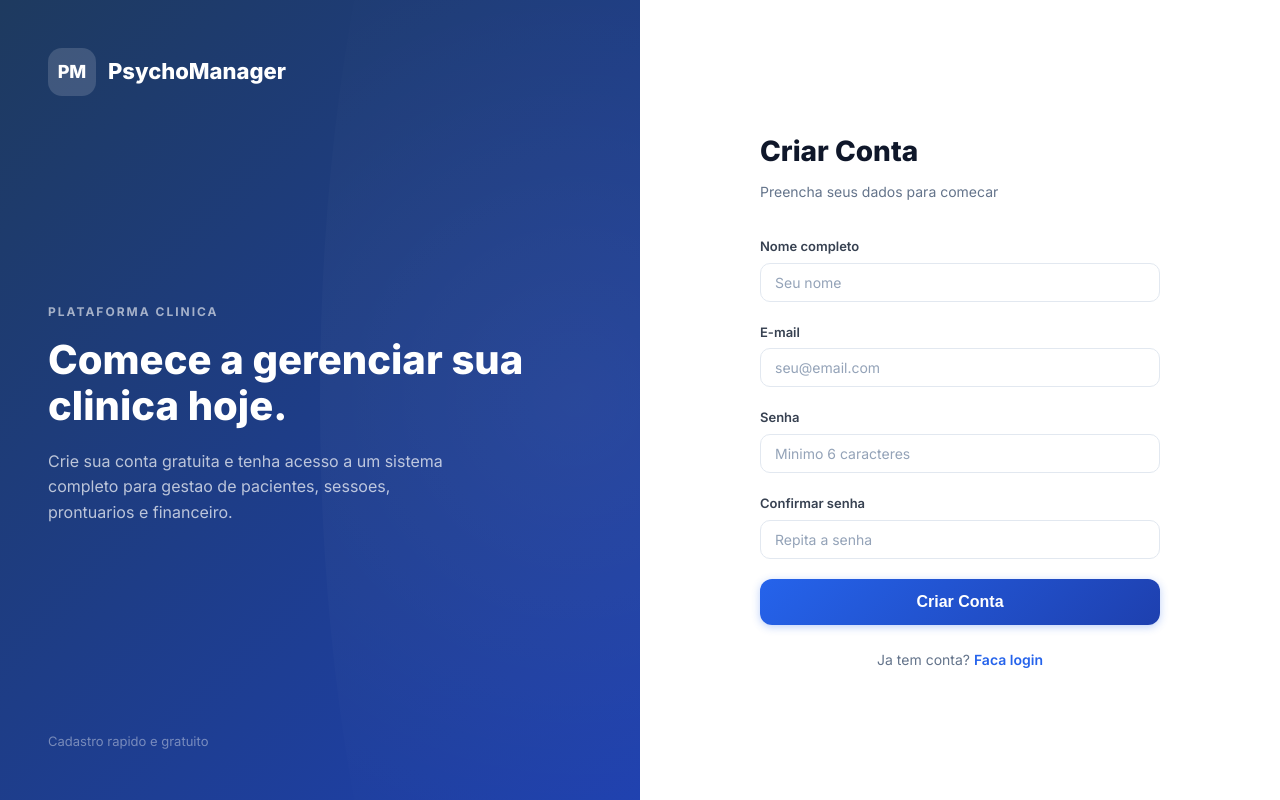
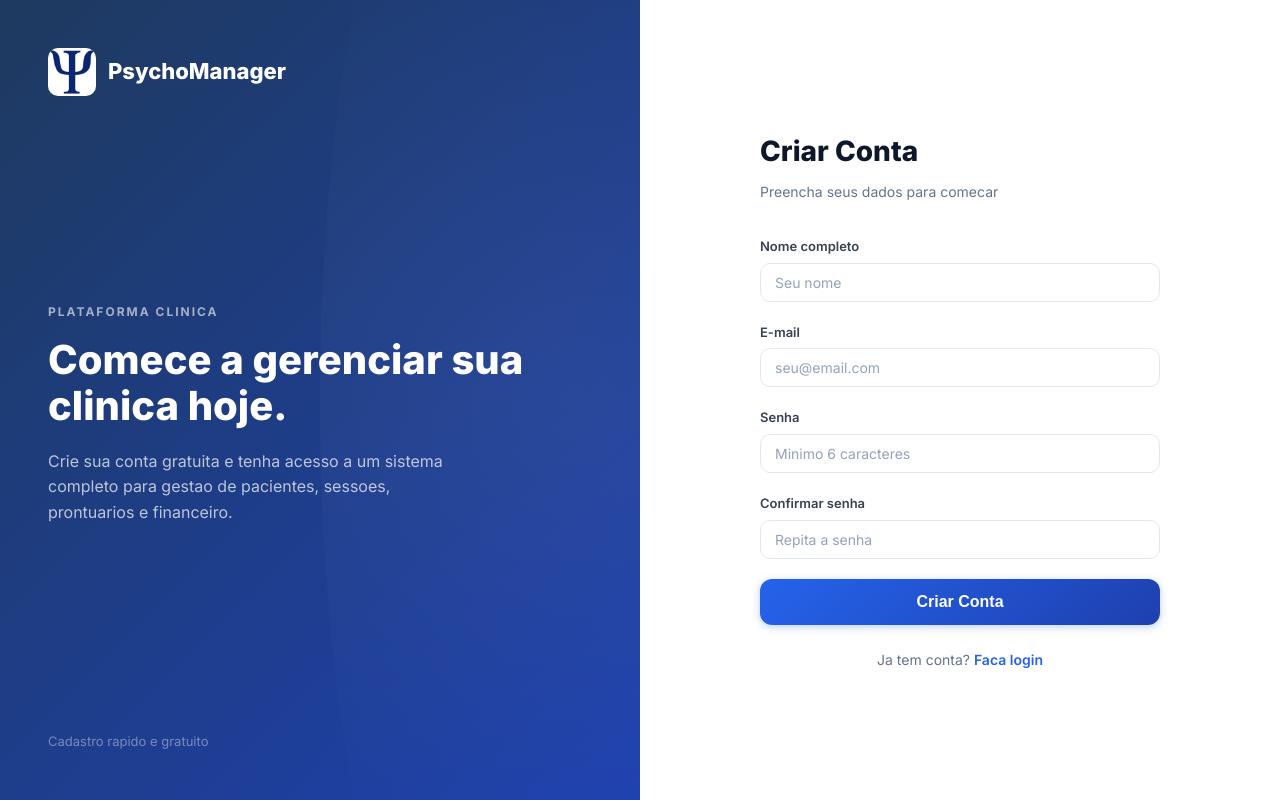
Before and after one commit to mbauad/psycho-manager, a Next.js app: page /register in a window 1280 px wide. Built offline with nearby package versions, Linux system fonts and the light colour scheme.

Commit message:
feat: atualiza logo em todas as telas e forca cache v3

```diff
--- a/src/app/alterar-senha/page.tsx
+++ b/src/app/alterar-senha/page.tsx
@@ -14,7 +14,7 @@ export default async function AlterarSenhaPage() {
     <div className="login-page">
       <section className="login-left">
         <div className="login-left-brand">
-          <div className="login-left-brand-icon">PM</div>
+          <img src="/logo.png?v=3" alt="Logo" style={{ width: 48, height: 48, borderRadius: 10, objectFit: "cover" }} />
           <span className="login-left-brand-text">PsychoManager</span>
         </div>
 
--- a/src/app/register/page.tsx
+++ b/src/app/register/page.tsx
@@ -24,7 +24,7 @@ export default function RegisterPage() {
     <div className="login-page">
       <section className="login-left">
         <div className="login-left-brand">
-          <div className="login-left-brand-icon">PM</div>
+          <img src="/logo.png?v=3" alt="Logo" style={{ width: 48, height: 48, borderRadius: 10, objectFit: "cover" }} />
           <span className="login-left-brand-text">PsychoManager</span>
         </div>
 
--- a/src/components/dashboard-shell.tsx
+++ b/src/components/dashboard-shell.tsx
@@ -39,7 +39,7 @@ function SidebarContent({ pathname, onNavigate, isAdmin }: { pathname: string; o
   return (
     <div>
       <div className="sidebar-brand">
-        <img src="/logo.png?v=2" alt="PsychoManager" style={{ width: 40, height: 40, borderRadius: "50%", objectFit: "cover" }} />
+        <img src="/logo.png?v=3" alt="PsychoManager" style={{ width: 40, height: 40, borderRadius: "50%", objectFit: "cover" }} />
         <div style={{ display: "flex", flexDirection: "column" }}>
           <span className="sidebar-brand-text">PsychoManager</span>
           <span style={{ fontSize: 11, opacity: 0.7, fontWeight: 400, letterSpacing: "0.5px" }}>Sistema de Psicologia</span>
@@ -141,7 +141,7 @@ export function DashboardShell({ children, userRole, userName }: { children: Rea
             <button type="button" className="header-btn" onClick={() => signOut({ callbackUrl: "/login" })} title="Sair">
               <LogOut className="w-5 h-5" />
             </button>
-            <img src="/logo.png?v=2" alt="PsychoManager" style={{ width: 32, height: 32, borderRadius: "50%", objectFit: "cover" }} />
+            <img src="/logo.png?v=3" alt="PsychoManager" style={{ width: 32, height: 32, borderRadius: "50%", objectFit: "cover" }} />
           </div>
         </header>
 
```
